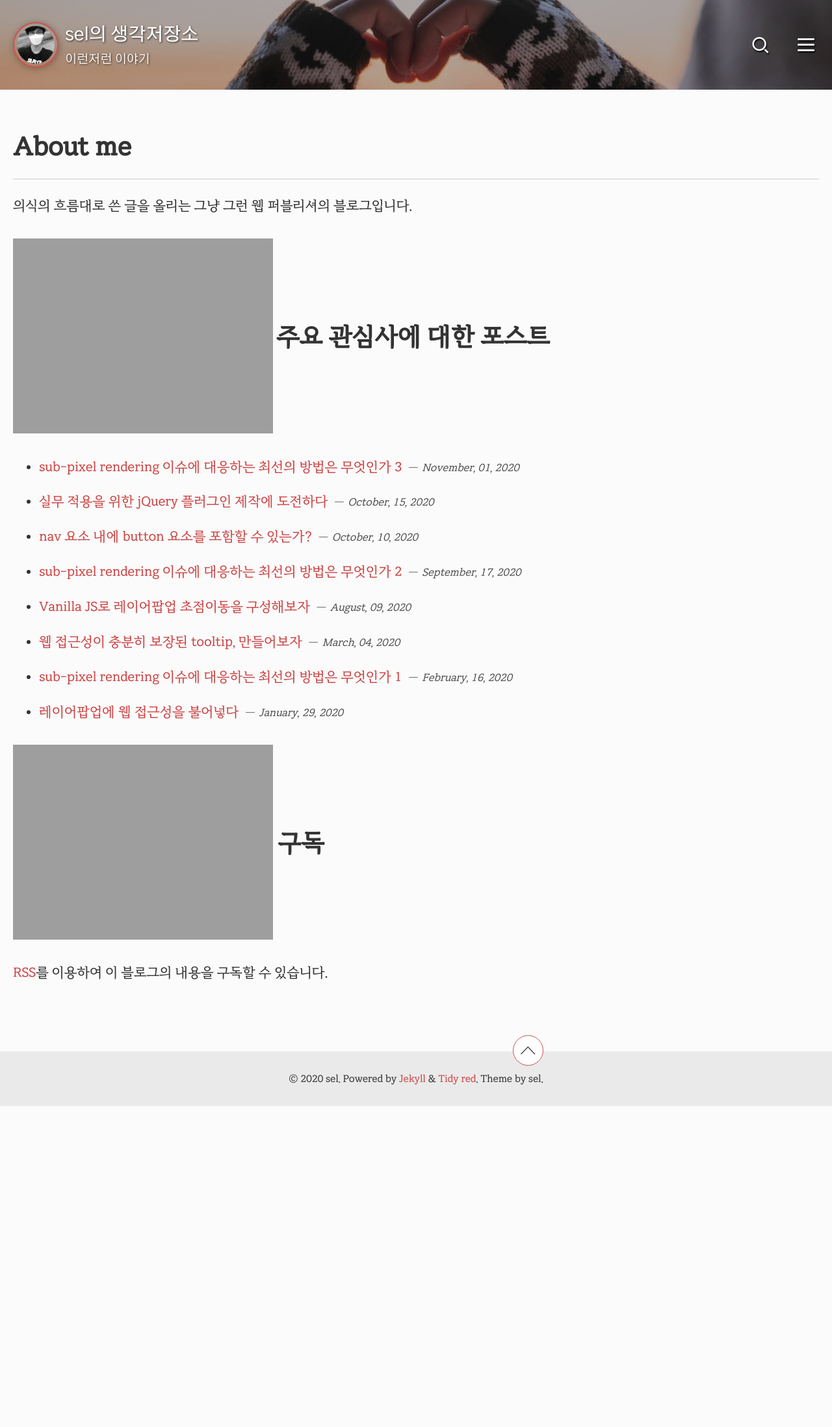
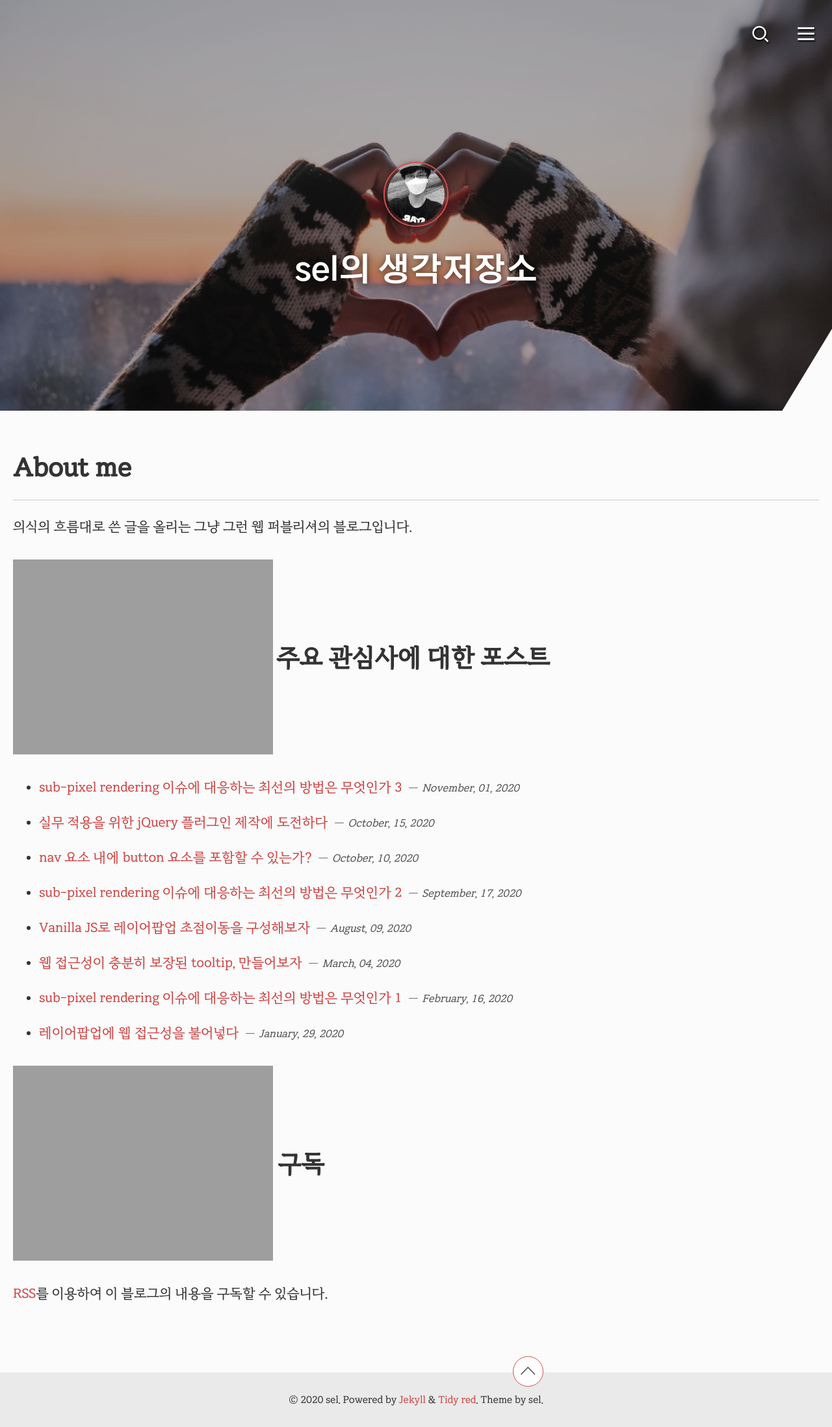
Before and after one commit to selosele/selosele.github.io, a Jekyll site: the page built from about.html, in a window 1280 px wide. Shown: the whole page at 65% size. Built offline with Jekyll 4.4.1, drawn with Linux system fonts in a browser that asks for light colours; before the commit the page ends 1702 px from its top, so only the background shows below that; grey boxes are pictures that could not be loaded.

Commit message:
환경설정, 레이아웃 HTML/CSS 수정

```diff
--- a/_config.yml
+++ b/_config.yml
@@ -2,7 +2,7 @@
 locale                   : "ko"
 title                    : "sel의 생각저장소"
 title_separator          : "-"
-subtitle                 : "이런저런 이야기"
+subtitle                 :
 name                     : "sel"
 description              : "웹 퍼블리셔 sel의 개인 블로그"
 url                      : "https://selosele.github.io"
--- a/_includes/masthead.html
+++ b/_includes/masthead.html
@@ -42,7 +42,7 @@
 {% if page.layout == 'post' %} style="{% if overlay_img_path %}background-image: {% if overlay_filter %}linear-gradient({{ overlay_filter }}, {{ overlay_filter }}), {% endif %}url('{{ overlay_img_path }}');{% endif %}{% if page.header.image_position %} background-position: {{ page.header.image_position }};{% endif %}{% if page.header.image_position-x %}background-position-x: {{ page.header.image_position-x }};{% endif %}{% if page.header.image_position-y %}background-position-y: {{ page.header.image_position-y }};{% endif %}{% if page.header.image_contain %}background-size: contain{% endif %}"{% endif %}>
 
   <nav aria-labelledby="site-title" id="site-nav" class="site-nav">
-    {% unless page.layout == "home" %}
+    {% if page.layout == "post" %}
       <a href="{{ '/' | relative_url }}" id="site-title" class="site-title{% if site.author.avatar %} has-image{% endif %}">
       {% if site.author.avatar %}
        {% include avatar.html class="site-title__author-image" %}
@@ -51,7 +51,7 @@
       {{ site.title }}
       {% if site.subtitle %}<span class="site-subtitle">{{ site.subtitle }}</span>{% endif %}
       </a>
-    {% endunless %}
+    {% endif %}
 
     <div class="nav__btn-wrapper">
       {% if site.search == true %}
@@ -65,7 +65,7 @@
     </div>
   </nav>
 
-  {% if page.layout == "home" %}
+  {% unless page.layout == "home" or page.layout == "post" %}
     <header itemscope itemtype="https://schema.org/CreativeWork" class="masthead__home-header">
       {% if site.author.avatar %}
        {% include avatar.html class="masthead__home-avatar" %}
@@ -75,7 +75,7 @@
       <strong itemprop="alternativeHeadline" class="masthead__home-subtitle">{{ site.subtitle }}</strong>
       {% endif %}
     </header>
-  {% endif %}
+  {% endunless %}
 
   {% if page.layout == "post" %}
     {% include post-header.html %}
--- a/_layouts/default.html
+++ b/_layouts/default.html
@@ -2,7 +2,7 @@
 ---
 
 <!doctype html>
-<html lang="{{ site.locale | slice: 0,2 | default: 'en' }}" class="layout--{{ page.layout | default: layout.layout }}{% if page.classes or layout.classes %}{{ page.classes | default: layout.classes | join: ' ' | prepend: ' ' }}{% endif %}">
+<html lang="{{ site.locale | slice: 0,2 | default: 'en' }}" class="page-root layout--{{ page.layout | default: layout.layout }}{% if page.classes or layout.classes %}{{ page.classes | default: layout.classes | join: ' ' | prepend: ' ' }}{% endif %}">
   <head>
     {% include head.html %}
   </head>
--- a/_sass/tidy-red/_masthead.scss
+++ b/_sass/tidy-red/_masthead.scss
@@ -27,19 +27,10 @@
    }
 }
 
-.layout {
-   &--home {
-      .masthead {
-         @media (min-width: $min-small-width) {
-            -webkit-clip-path: polygon(0 0, 100% 0, 100% 80%, 94% 100%, 0 100%, 0% 50%);
-            clip-path: polygon(0 0, 100% 0, 100% 80%, 94% 100%, 0 100%, 0% 50%);
-         }
-      }
-
-      .site {
-         &-nav {
-            height: 1.75rem;
-         }
+.page-root:not(.layout--post) {
+   .site {
+      &-nav {
+         height: 1.75rem;
       }
    }
 }
@@ -51,6 +42,11 @@
    background-repeat: no-repeat;
    background-position: 50% 50%;
    background-size: cover;
+
+   @media (min-width: $min-small-width) {
+      -webkit-clip-path: polygon(0 0, 100% 0, 100% 80%, 94% 100%, 0 100%, 0% 50%);
+      clip-path: polygon(0 0, 100% 0, 100% 80%, 94% 100%, 0 100%, 0% 50%);
+   }
 
    &__home {
       &-header {
```
